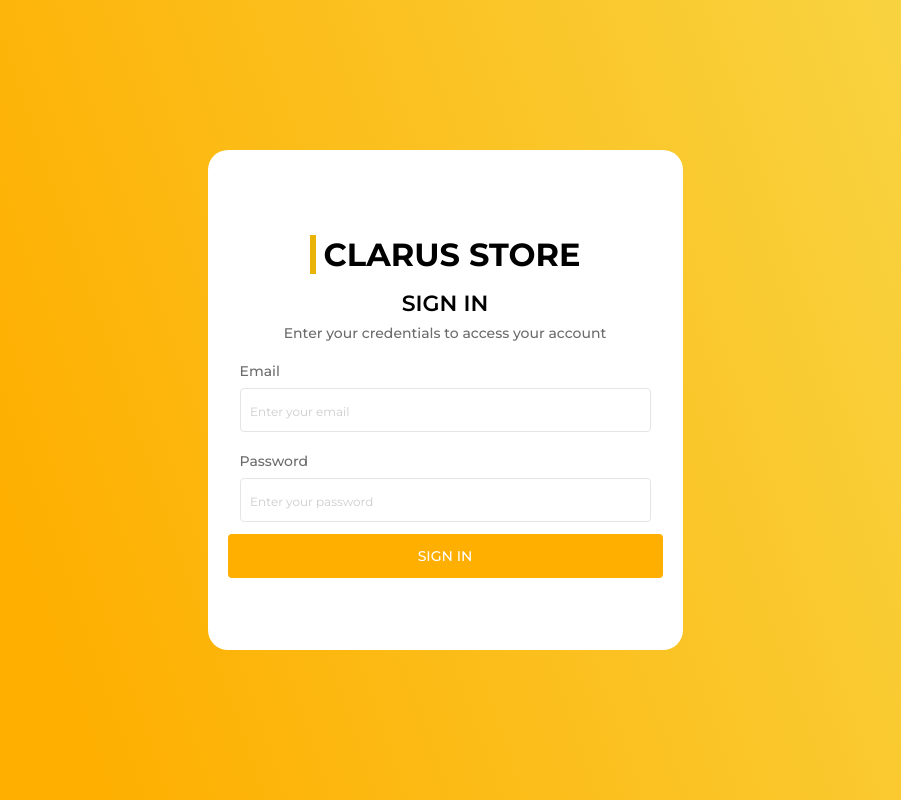
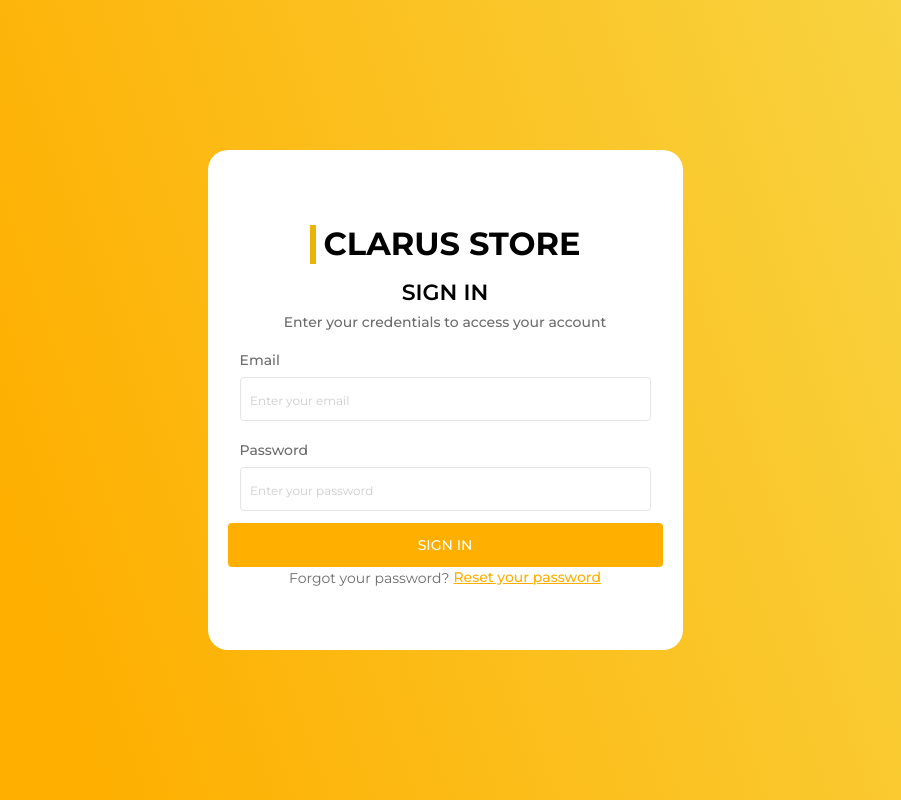
Before and after one commit to OzkanDeniz/clarus_store, a React (Create React App) app: page / in a window 1280 px wide. Shown: the whole page, without its empty margins (195-1096 px from the left). Built offline with nearby package versions, Linux system fonts and the light colour scheme.

Commit message:
login done

```diff
--- a/src/pages/Login.jsx
+++ b/src/pages/Login.jsx
@@ -49,6 +49,10 @@ const Login = () => {
           </div>
         </form>
         <button className="bg-main h-[44px] font-montserrat text-label text-white uppercase hover:opacity-90 rounded-[4px]">Sign In</button>
+        <div className="flex justify-center items-center flex-wrap">
+          <span className="text-label font-montserrat font-[400] text-labelColor">Forgot your password?</span>
+          <span className="text-main text-[14px] font-montserrat font-[500] underline ml-1">Reset your password</span>
+        </div>
       </div>
     </div>
   );
```
